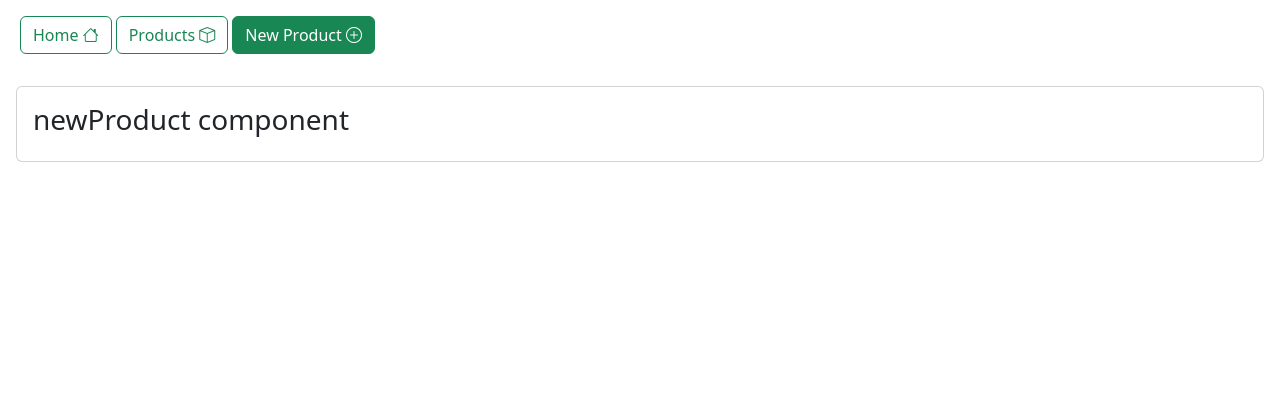
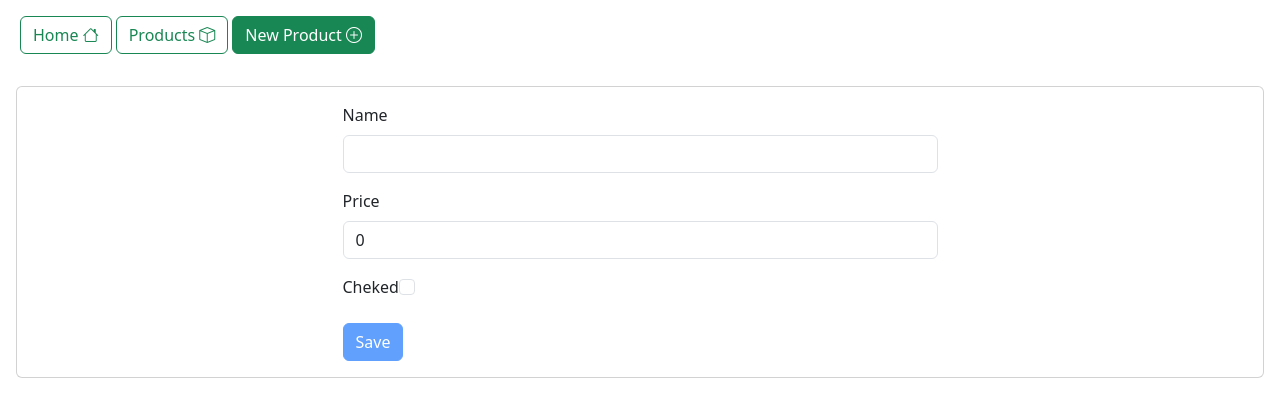
Before and after one commit to Haitam-Elgharras/angular-demo, an Angular app: page /newProduct in a window 1280 px wide. Shown: the top 416 px of the page. Built offline with nearby package versions, Linux system fonts and the light colour scheme.

Commit message:
Server and client side search

```diff
--- a/data/db.json
+++ b/data/db.json
@@ -59,6 +59,12 @@
       "name": "Apple TV 4K",
       "price": 179,
       "checked": true
+    },
+    {
+      "id": "335b",
+      "name": "pixel 5",
+      "price": "1500",
+      "checked": true
     }
   ]
 }
--- a/src/app/app.module.ts
+++ b/src/app/app.module.ts
@@ -23,7 +23,8 @@
     BrowserModule,
     AppRoutingModule,
     FormsModule,
-    HttpClientModule
+    HttpClientModule,
+    ReactiveFormsModule
   ],
   providers: [],
   bootstrap: [AppComponent]
--- a/src/app/new-product/new-product.component.html
+++ b/src/app/new-product/new-product.component.html
@@ -2,7 +2,28 @@
 <div class="p-3">
     <div class="card">
         <div class="card-body">
-            <h3 class="card-title">newProduct component</h3>
+            <div class="row">
+                <div class="w-25"></div>
+                <div class="col-md-6">
+                    <form [formGroup]="productForm" (ngSubmit)="saveProduct()">
+                        <div class="mb-3">
+                            <label for="name" class="form-label">Name</label>
+                            <input type="text" class="form-control" formControlName="name">
+                        </div>
+                        <div class="mb-3">
+                            <label for="price" class="form-label">Price</label>
+                            <input class="form-control" formControlName="price">
+                        </div>
+                        <div class="mb-3">
+                            <label for="checked" class="form-label">Cheked</label>
+                            <input type="checkbox" class="form-check-input" formControlName="checked">
+                        </div>
+                        <button disabled="productForm.invalid" type="submit" class="btn btn-primary">Save</button>
+                    </form>
+                </div>
+            </div>
+
+
         </div>
 
     </div>
--- a/src/app/new-product/new-product.component.ts
+++ b/src/app/new-product/new-product.component.ts
@@ -1,12 +1,41 @@
-import { Component } from '@angular/core';
-import { FormGroup } from '@angular/forms';
+import { Component, OnInit } from '@angular/core';
+import { FormBuilder, FormGroup, Validators } from '@angular/forms';
+import { Product } from '../model/product.model';
+import { ProductService } from '../services/product.service';
 
 @Component({
   selector: 'app-new-product',
   templateUrl: './new-product.component.html',
   styleUrl: './new-product.component.css'
 })
-export class NewProductComponent {
+export class NewProductComponent implements OnInit{
+  public productForm!: FormGroup;
+  constructor(private fb: FormBuilder, private productService: ProductService) {}
+  error: any;
 
+  ngOnInit(): void {
+    this.productForm = this.fb.group({
+      name: this.fb.control('', [Validators.required]),
+      price: this.fb.control(0),
+      checked: this.fb.control(false)
+    });
+  }
+
+  saveProduct() {
+    let product:Product = this.productForm.value;
+
+    this.productService.saveProduct(product).subscribe(
+      {
+        next: (product: Product) => {
+        console.log('product saved', product);
+        this.productForm.reset();
+      },
+      error: (error) => {
+        console.log('error', error);
+        this.error = error;
+      }
+    }
+    );
+  }
 
 }
--- a/src/app/products/products.component.html
+++ b/src/app/products/products.component.html
@@ -14,6 +14,11 @@
         </ng-template>
 
         <ng-template #tableTemplate>
+            <!-- justify the div to the end-->
+            <div class="d-flex gap-3 ms-3" style="width: 300px;">
+                <input type="text" class="form-control" placeholder="Search" [(ngModel)]="keyword">
+                <button class="btn btn-primary" (click)="search()">Search</button>
+            </div>
             <table class="table ms-3">
                 <thead>
                     <tr>
--- a/src/app/products/products.component.ts
+++ b/src/app/products/products.component.ts
@@ -10,11 +10,12 @@
 export class ProductsComponent implements OnInit {
   products: Array<Product> = [];
   error: any;
+  keyword: string = '';
 
   constructor(private productService: ProductService) {}
 
   ngOnInit(): void {
-    this.productService.getProducts().subscribe({
+    this.productService.getProducts(1,4).subscribe({
       next: data => {
         this.products = data;
       },
@@ -51,4 +52,25 @@
       },
     });
   }
+
+
+  search() {
+    // server side search
+    this.productService.search(this.keyword).subscribe(
+      {
+        next: (products: Array<Product>) => {
+        this.products = products;
+        console.log('products', products, "keyword", this.keyword);
+      },
+      error: (error:any) => {
+        this.error = error;
+      }
+    }
+    );
+
+    // client side search
+    // this.products = this.products.filter((product) =>
+    //   product.name.toLowerCase().includes(this.keyword.toLowerCase())
+    // );
+  }
 }
--- a/src/app/services/product.service.ts
+++ b/src/app/services/product.service.ts
@@ -7,11 +7,10 @@
   providedIn: 'root'
 })
 export class ProductService {
-
   constructor(private http: HttpClient) {}
 
-  getProducts():Observable<Array<Product>> {
-    return this.http.get<Array<Product>>('http://localhost:3000/products');
+  getProducts(page: number = 1, size: number = 4):Observable<Array<Product>> {
+    return this.http.get<Array<Product>>(`http://localhost:3000/products?_page=${page}&_limit=${size}`);
   }
 
   checkProduct(product: Product): Observable<Product> {
@@ -24,4 +23,12 @@
     return this.http.delete<any>(`http://localhost:3000/products/${product.id}`);
   }
 
+  saveProduct(product: Product):Observable<Product> {
+    return this.http.post<Product>('http://localhost:3000/products', product);
+  }
+
+  public search(keyword: string): Observable<Array<Product>> {
+    return this.http.get<Array<Product>>(`http://localhost:3000/products?name_like=${keyword}`);
+  }
+
 }
```
